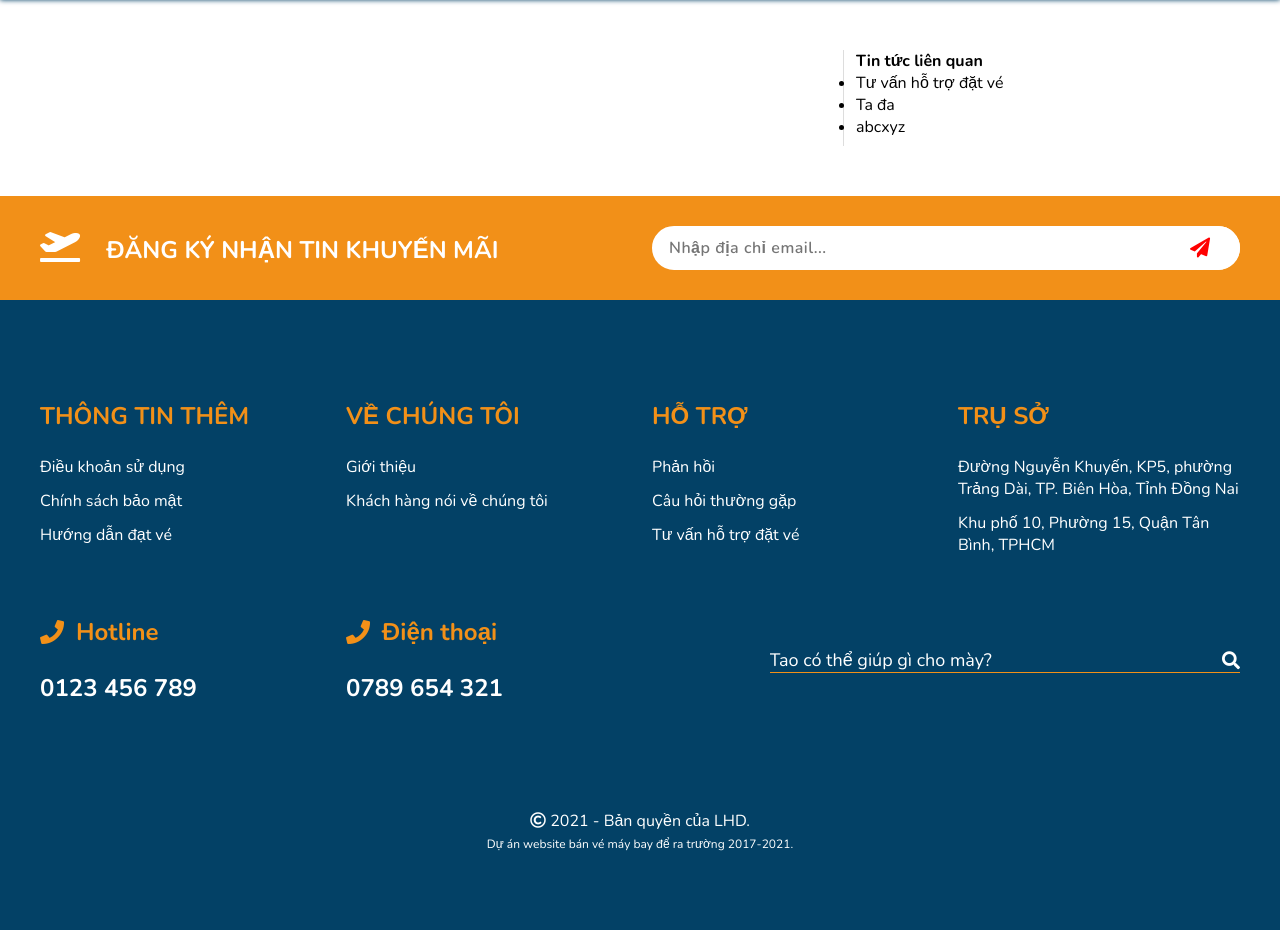
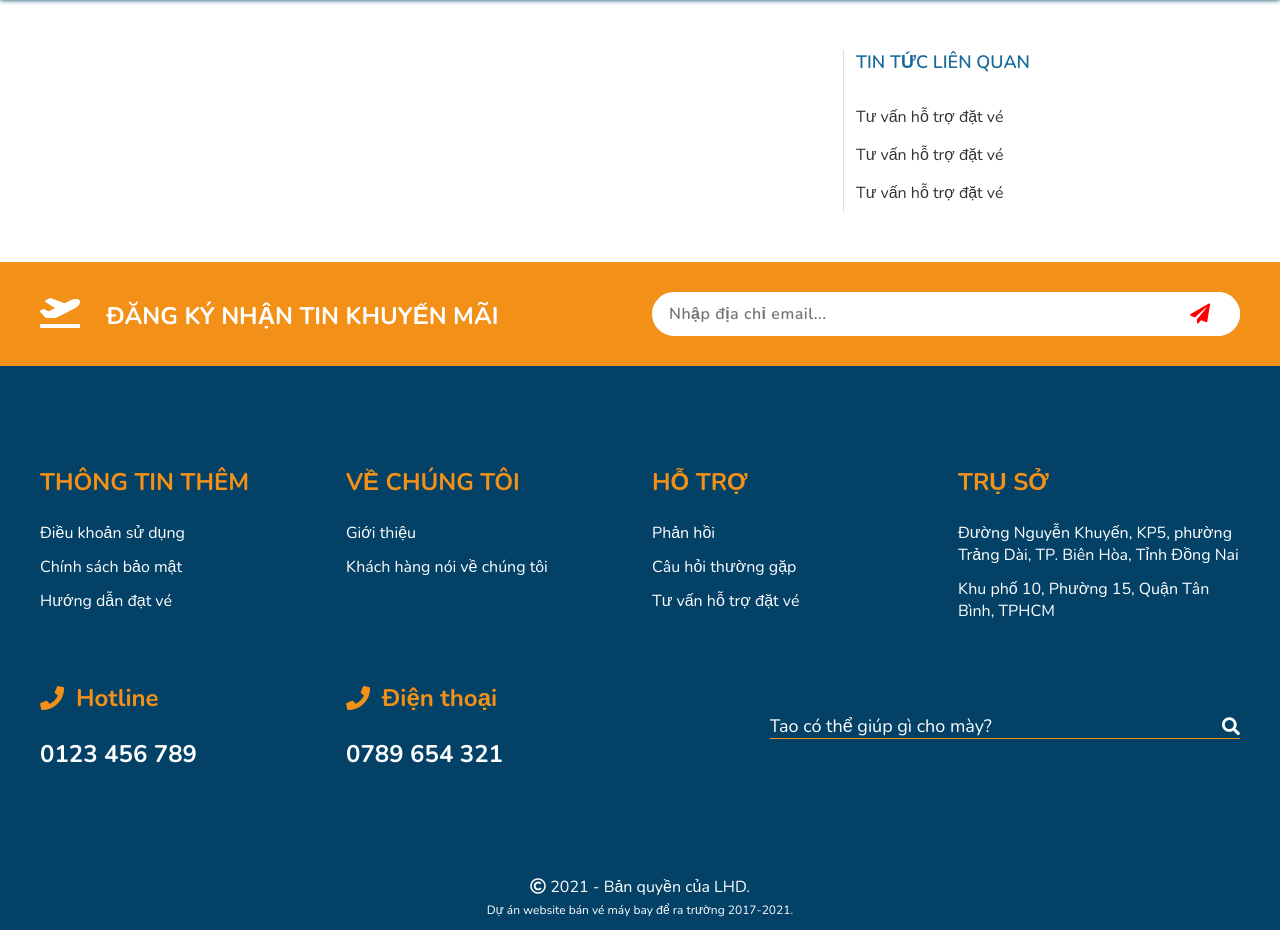
Before and after one commit to hoangloc1307/lhd_flight_ticket, a CodeIgniter app: page /baocao/index.php/news/view/1 in a window 1280 px wide. Shown: the part 100-1030 px from the top of the page. Before the commit the page ends 951 px from the top, so only its background shows below. Run offline with CodeIgniter, Linux system fonts and the light colour scheme; data that the repository does not hold is empty.

Commit message:
sua file news va news-detail

```diff
--- a/application/views/home/home.php
+++ b/application/views/home/home.php
@@ -122,6 +122,7 @@
 								placeholder="Select date" />
 						</label>
 					</div>
+
 					<!-- <div class="class">
 						<p class="heading">Class</p>
 						<label>
--- a/application/views/home/news_detail.php
+++ b/application/views/home/news_detail.php
@@ -30,9 +30,15 @@
 						Tin tức liên quan
 					</h4>
 					<ul class="related-list">
-						<li class="related-item">Tư vấn hỗ trợ đặt vé</li>
-						<li class="related-item">Ta đa</li>
-						<li class="related-item">abcxyz</li>
+						<li class="related-item">
+							<a href="#">Tư vấn hỗ trợ đặt vé</a>
+						</li>
+						<li class="related-item">
+							<a href="#">Tư vấn hỗ trợ đặt vé</a>
+						</li>
+						<li class="related-item">
+							<a href="#">Tư vấn hỗ trợ đặt vé</a>
+						</li>
 					</ul>
 				</div>
 			</div>
--- a/assets/styles/home/_news-detail.scss
+++ b/assets/styles/home/_news-detail.scss
@@ -22,7 +22,29 @@
 	}
 
 	.news-related {
+		.related-title {
 
+			padding-bottom: 24px;
+			font-size: $fs-sub-title;
+			color: $cl-blue-3;
+			font-weight: 600;
+			text-transform: uppercase;
+		}
+		.related-list {
+			list-style: none;
 
+			.related-item {
+				padding: 8px 0;
+
+				a {
+					text-decoration: none;
+					color: $cl-black;
+
+					&:hover {
+						color: $cl-blue-3;
+					}
+				}
+			}
+		}
 	}
 }
--- a/assets/styles/home/_news.scss
+++ b/assets/styles/home/_news.scss
@@ -10,7 +10,6 @@
 			flex-wrap: wrap;
 
 			h2 {
-
 				font-size: $fs-main-title;
 				color: $cl-blue-3;
 				text-transform: uppercase;
@@ -21,24 +20,28 @@
 				width: 100%;
 				text-align: center;
 			}
-
 		}
 		.news-icon {
 			position: relative;
 			text-align: center;
-
 			i {
 				color: $cl-blue-5;
 			}
 
-			&::after, &::before {
+			&::after,
+			&::before {
 				content: "";
 				position: absolute;
 				top: 50%;
 				transform: translateY(50%);
 				height: 1px;
 				width: 10%;
-				background: linear-gradient(90deg, transparent, $cl-blue-5, transparent );
+				background: linear-gradient(
+					90deg,
+					transparent,
+					$cl-blue-5,
+					transparent
+				);
 			}
 			&::after {
 				left: 50%;
@@ -62,6 +65,8 @@
 			.img-wrap {
 				display: block;
 				text-decoration: none;
+				width: 100%;
+				height: 250px;
 
 				img {
 					width: 100%;
@@ -72,7 +77,6 @@
 			}
 
 			.heading-description {
-
 				.news-heading {
 					display: block;
 					color: $cl-blue-5;
@@ -104,8 +108,10 @@
 					height: 80px;
 				}
 
-				.news-date {
-					color: $cl-grey-2;
+				.date-view {
+					display: flex;
+					justify-content: space-between;
+					opacity: 0.5;
 					font-weight: 600;
 					font-size: 14px;
 				}
--- a/assets/styles/main.css
+++ b/assets/styles/main.css
@@ -857,6 +857,8 @@ header {
 #news .news-item .news-wrap .img-wrap {
   display: block;
   text-decoration: none;
+  width: 100%;
+  height: 250px;
 }
 
 #news .news-item .news-wrap .img-wrap img {
@@ -898,8 +900,14 @@ header {
   height: 80px;
 }
 
-#news .news-item .news-wrap .heading-description .news-date {
-  color: #777777;
+#news .news-item .news-wrap .heading-description .date-view {
+  display: -webkit-box;
+  display: -ms-flexbox;
+  display: flex;
+  -webkit-box-pack: justify;
+      -ms-flex-pack: justify;
+          justify-content: space-between;
+  opacity: 0.5;
   font-weight: 600;
   font-size: 14px;
 }
@@ -929,6 +937,31 @@ header {
   padding-top: 24px;
   color: #dddddd;
   font-size: 14px;
+}
+
+#news-detail .news-related .related-title {
+  padding-bottom: 24px;
+  font-size: 18px;
+  color: #17699a;
+  font-weight: 600;
+  text-transform: uppercase;
+}
+
+#news-detail .news-related .related-list {
+  list-style: none;
+}
+
+#news-detail .news-related .related-list .related-item {
+  padding: 8px 0;
+}
+
+#news-detail .news-related .related-list .related-item a {
+  text-decoration: none;
+  color: #333;
+}
+
+#news-detail .news-related .related-list .related-item a:hover {
+  color: #17699a;
 }
 
 /*==================== Section Hero ====================*/
```
Also changed, not shown: application/views/home/news.php (+33 -1 lines), 1 other file.
